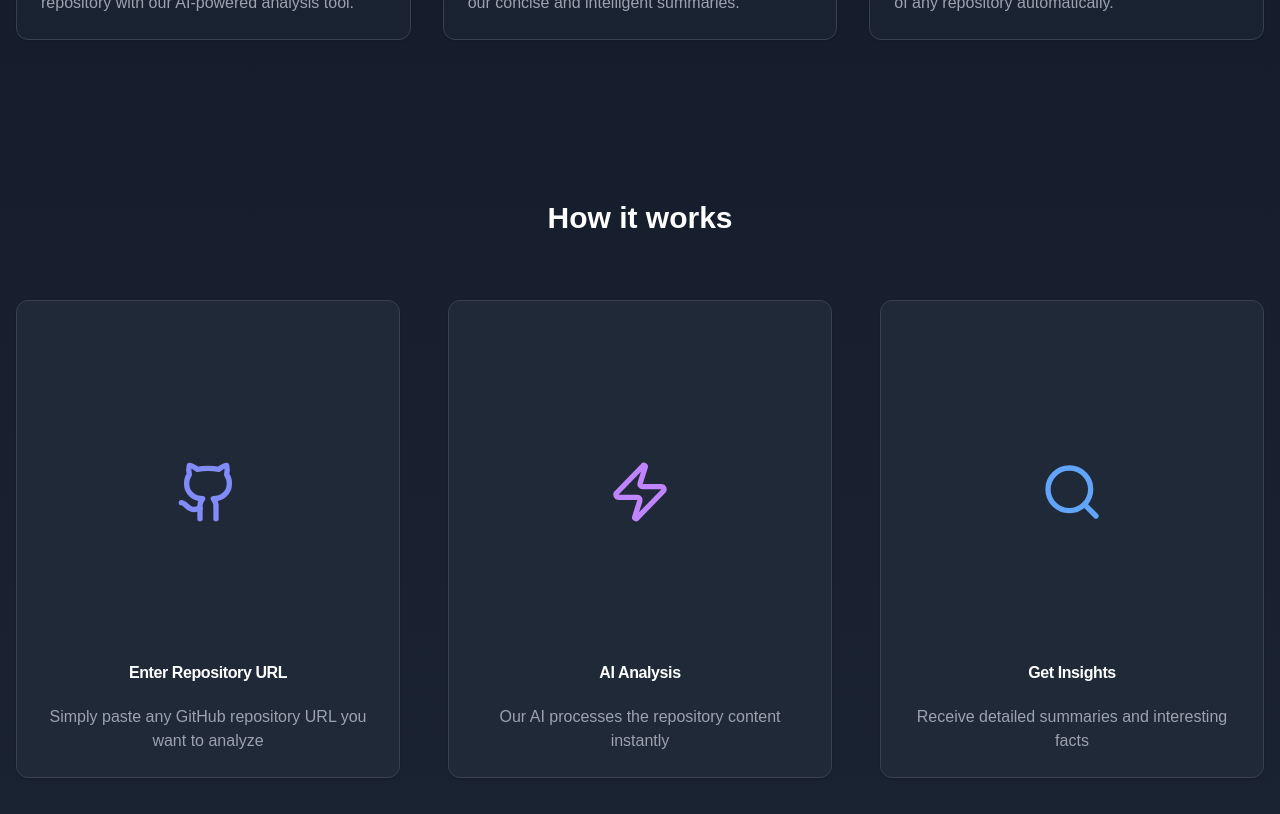
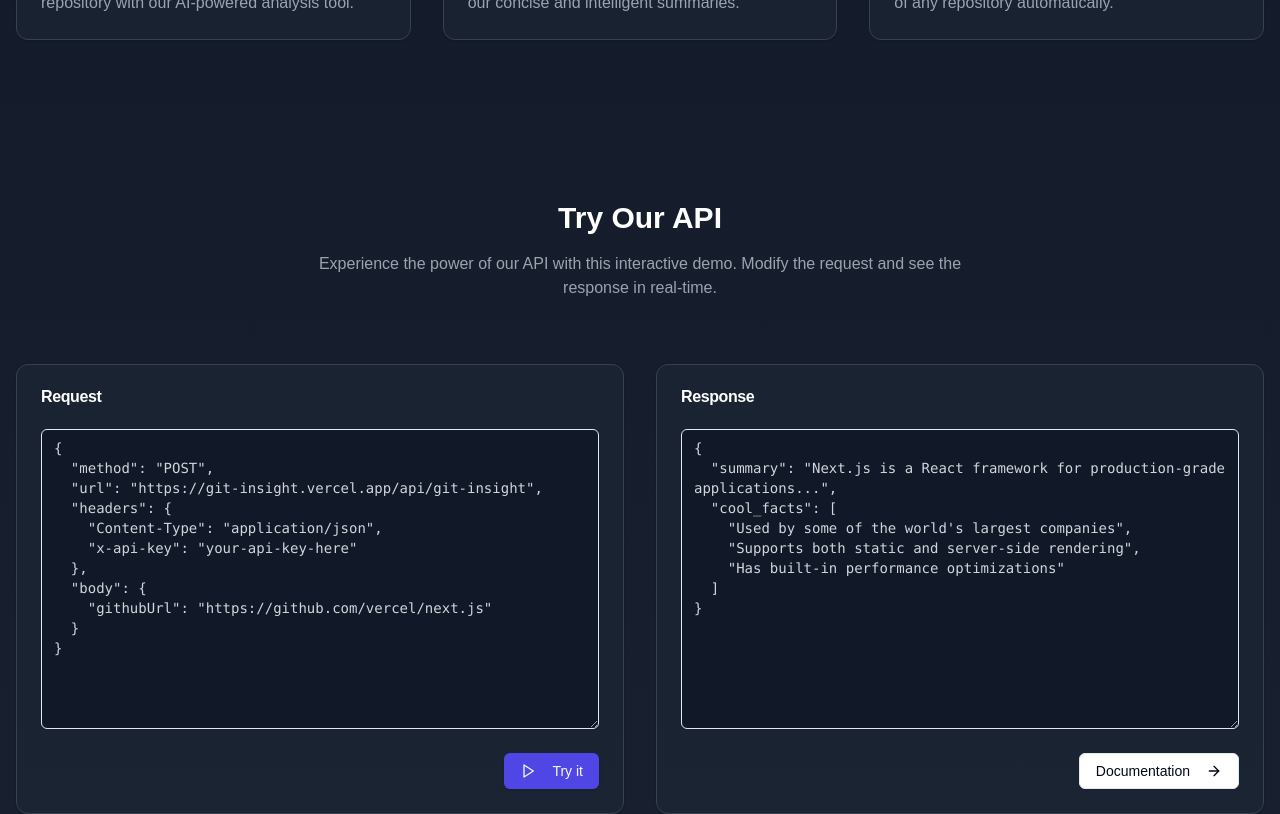
Before and after one commit to kirandash/git-insight, a Next.js app: page / in a window 1280 px wide. Shown: the part 860-1674 px from the top of the page. Built offline with nearby package versions, Linux system fonts and the light colour scheme; no server answers.

Commit message:
23 Add API demo component to the landing page

```diff
--- a/src/app/page.tsx
+++ b/src/app/page.tsx
@@ -1,4 +1,5 @@
 import { auth, signIn } from "@/auth";
+import { ApiDemo } from "@/components/ApiDemo";
 import { Header } from "@/components/Header";
 import { Badge } from "@/components/ui/badge";
 import { Button } from "@/components/ui/button";
@@ -160,6 +161,18 @@
               </CardContent>
             </Card>
           </div>
+        </section>
+
+        {/* API Demo Section */}
+        <section className="container mx-auto px-4 py-20">
+          <h2 className="text-3xl font-bold text-center mb-4 text-white">
+            Try Our API
+          </h2>
+          <p className="text-gray-400 text-center mb-16 max-w-2xl mx-auto">
+            Experience the power of our API with this interactive demo. Modify
+            the request and see the response in real-time.
+          </p>
+          <ApiDemo />
         </section>
 
         {/* How It Works Section */}
--- /dev/null
+++ b/src/components/ApiDemo.tsx
@@ -0,0 +1,154 @@
+"use client";
+
+import { Button } from "@/components/ui/button";
+import {
+  Card,
+  CardContent,
+  CardFooter,
+  CardHeader,
+  CardTitle,
+} from "@/components/ui/card";
+import { Textarea } from "@/components/ui/textarea";
+import { useToast } from "@/hooks/use-toast";
+import { ArrowRight, Play } from "lucide-react";
+import Link from "next/link";
+import { useState } from "react";
+
+const defaultRequest = {
+  method: "POST",
+  url: "https://git-insight.vercel.app/api/git-insight",
+  headers: {
+    "Content-Type": "application/json",
+    "x-api-key": "your-api-key-here",
+  },
+  body: {
+    githubUrl: "https://github.com/vercel/next.js",
+  },
+};
+
+const defaultResponse = {
+  summary: "Next.js is a React framework for production-grade applications...",
+  cool_facts: [
+    "Used by some of the world's largest companies",
+    "Supports both static and server-side rendering",
+    "Has built-in performance optimizations",
+  ],
+};
+
+export function ApiDemo() {
+  const [request, setRequest] = useState(
+    JSON.stringify(defaultRequest, null, 2)
+  );
+  const [response, setResponse] = useState(
+    JSON.stringify(defaultResponse, null, 2)
+  );
+  const [isLoading, setIsLoading] = useState(false);
+  const { toast } = useToast();
+
+  const handleRequestChange = (e: React.ChangeEvent<HTMLTextAreaElement>) => {
+    setRequest(e.target.value);
+    try {
+      JSON.parse(e.target.value);
+    } catch (error) {
+      console.error(error);
+      setResponse(JSON.stringify({ error: "Invalid JSON request" }, null, 2));
+    }
+  };
+
+  const handleTryApi = async () => {
+    try {
+      setIsLoading(true);
+      const parsedRequest = JSON.parse(request);
+
+      const apiResponse = await fetch("/api/git-insight", {
+        method: "POST",
+        headers: {
+          "Content-Type": "application/json",
+          "x-api-key": parsedRequest.headers["x-api-key"],
+        },
+        body: JSON.stringify(parsedRequest.body),
+      });
+
+      const data = await apiResponse.json();
+
+      if (!apiResponse.ok) {
+        throw new Error(data.error || "Failed to fetch response");
+      }
+
+      setResponse(JSON.stringify(data, null, 2));
+      toast({
+        title: "Success",
+        description: "API request completed successfully",
+      });
+    } catch (error) {
+      console.error(error);
+      toast({
+        variant: "destructive",
+        title: "Error",
+        description:
+          error instanceof Error ? error.message : "Failed to call API",
+      });
+      setResponse(
+        JSON.stringify(
+          {
+            error:
+              error instanceof Error ? error.message : "Failed to call API",
+          },
+          null,
+          2
+        )
+      );
+    } finally {
+      setIsLoading(false);
+    }
+  };
+
+  return (
+    <div className="grid grid-cols-1 md:grid-cols-2 gap-8">
+      <Card className="bg-gray-800/50 border-gray-700">
+        <CardHeader>
+          <CardTitle className="text-white">Request</CardTitle>
+        </CardHeader>
+        <CardContent>
+          <Textarea
+            value={request}
+            onChange={handleRequestChange}
+            className="min-h-[300px] bg-gray-900 text-gray-300 font-mono"
+          />
+        </CardContent>
+        <CardFooter className="justify-end space-x-2">
+          <Button
+            variant="default"
+            onClick={handleTryApi}
+            disabled={isLoading}
+            className="bg-indigo-600 hover:bg-indigo-700"
+          >
+            <Play className="mr-2 h-4 w-4" />
+            {isLoading ? "Processing..." : "Try it"}
+          </Button>
+        </CardFooter>
+      </Card>
+
+      <Card className="bg-gray-800/50 border-gray-700">
+        <CardHeader>
+          <CardTitle className="text-white">Response</CardTitle>
+        </CardHeader>
+        <CardContent>
+          <Textarea
+            value={response}
+            readOnly
+            className="min-h-[300px] bg-gray-900 text-gray-300 font-mono"
+          />
+        </CardContent>
+        <CardFooter className="justify-end">
+          <Button variant="outline" asChild>
+            <Link href="/docs">
+              Documentation
+              <ArrowRight className="ml-2 h-4 w-4" />
+            </Link>
+          </Button>
+        </CardFooter>
+      </Card>
+    </div>
+  );
+}
--- /dev/null
+++ b/src/components/ui/textarea.tsx
@@ -0,0 +1,22 @@
+import * as React from "react"
+
+import { cn } from "@/lib/utils"
+
+const Textarea = React.forwardRef<
+  HTMLTextAreaElement,
+  React.ComponentProps<"textarea">
+>(({ className, ...props }, ref) => {
+  return (
+    <textarea
+      className={cn(
+        "flex min-h-[60px] w-full rounded-md border border-input bg-transparent px-3 py-2 text-base shadow-sm placeholder:text-muted-foreground focus-visible:outline-none focus-visible:ring-1 focus-visible:ring-ring disabled:cursor-not-allowed disabled:opacity-50 md:text-sm",
+        className
+      )}
+      ref={ref}
+      {...props}
+    />
+  )
+})
+Textarea.displayName = "Textarea"
+
+export { Textarea }
```
Also changed, not shown: Notes.mdx (+21 -1 lines).
